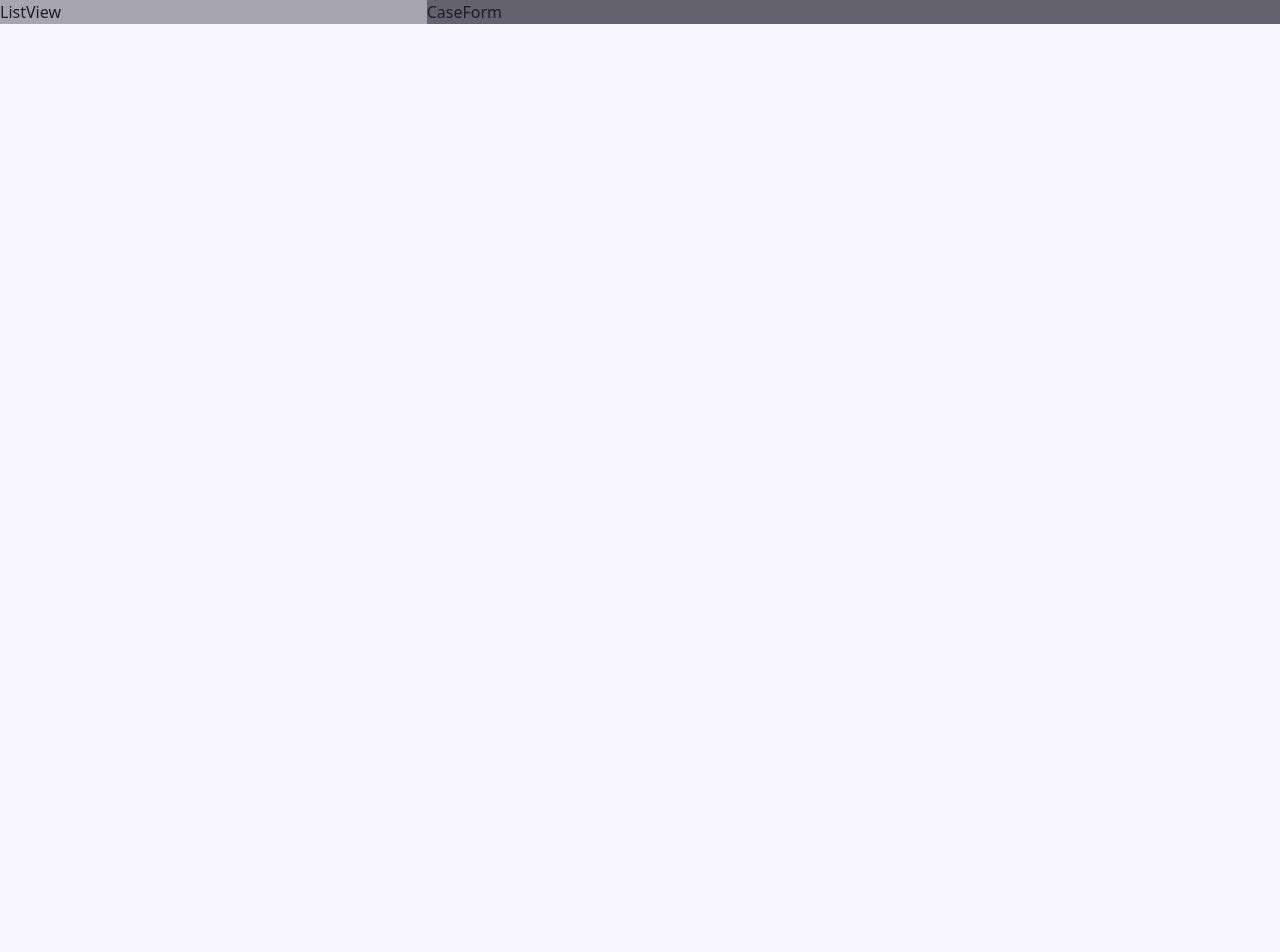
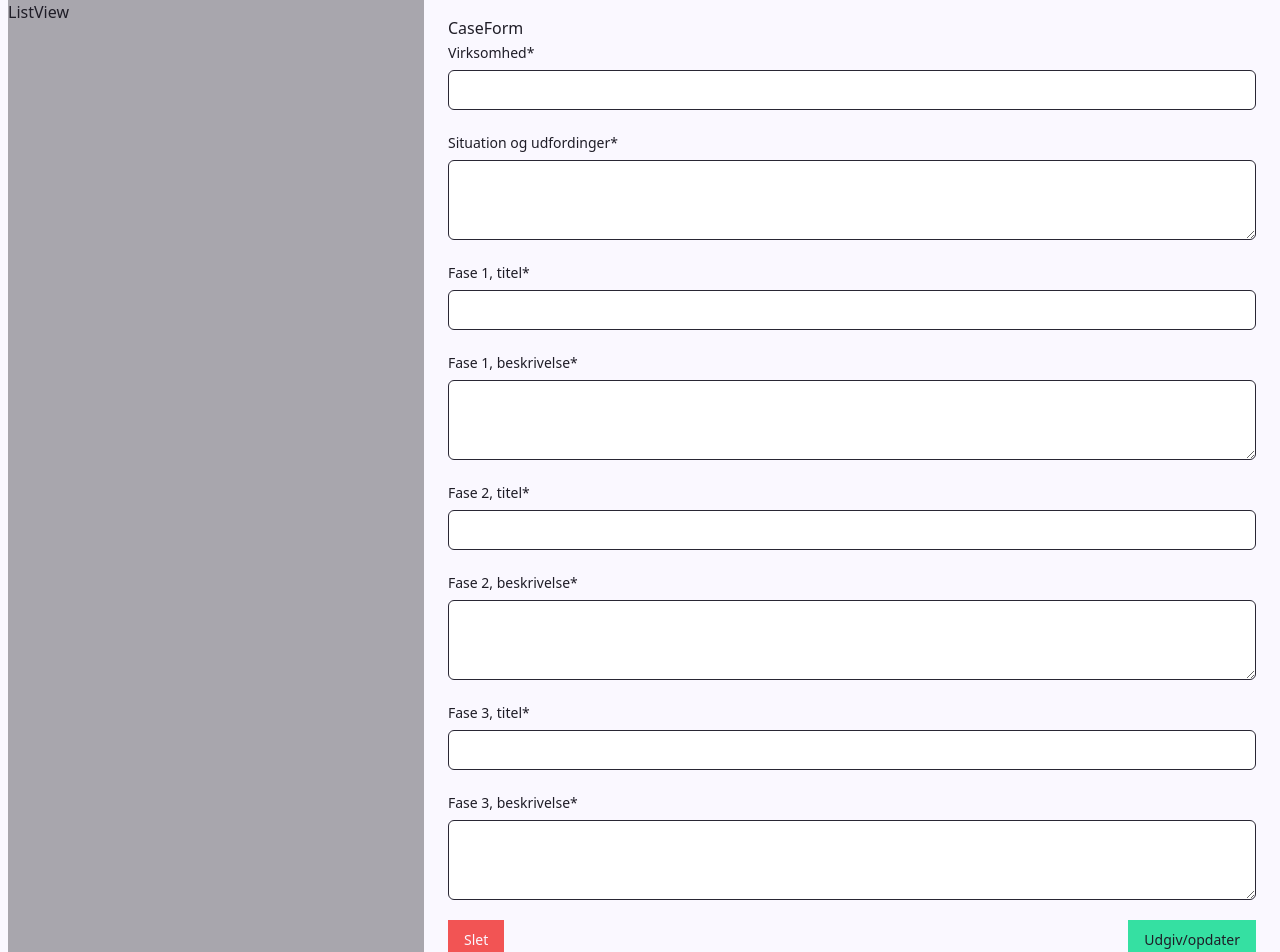
Before and after one commit to emma510t/ib-interface, a Next.js app: page / in a window 1280 px wide. Shown: the top 952 px of the page. Before the commit the page ends 800 px from the top, so only its background shows below. Built offline with nearby package versions, Linux system fonts and the light colour scheme.

Commit message:
contactform

```diff
--- a/src/app/page.js
+++ b/src/app/page.js
@@ -4,9 +4,9 @@ import ListView from "@/components/views/ListView";
 export default function Home() {
   return (
     <main className="flex min-h-screen flex-col">
-      <div className="grid grid-cols-3">
-        <ListView></ListView>
-        <CaseForm className="col-span-2"></CaseForm>
+      <div className="grid grid-cols-3 max-w-[1280px] mx-auto gap-2 px-2">
+        <ListView className="col-span-1 max-w-full w-screen"></ListView>
+        <CaseForm className="col-span-2 max-w-full w-screen"></CaseForm>
       </div>
     </main>
   );
--- a/src/components/ui/button.jsx
+++ b/src/components/ui/button.jsx
@@ -1,21 +1,18 @@
-import * as React from "react"
-import { Slot } from "@radix-ui/react-slot"
+import * as React from "react";
+import { Slot } from "@radix-ui/react-slot";
 import { cva } from "class-variance-authority";
 
-import { cn } from "@/lib/utils"
+import { cn } from "@/lib/utils";
 
 const buttonVariants = cva(
-  "inline-flex items-center justify-center whitespace-nowrap rounded-md text-sm font-medium ring-offset-background transition-colors focus-visible:outline-none focus-visible:ring-2 focus-visible:ring-ring focus-visible:ring-offset-2 disabled:pointer-events-none disabled:opacity-50",
+  "inline-flex items-center justify-center whitespace-nowrap text-sm font-medium ring-offset-background transition-colors focus-visible:outline-none focus-visible:ring-2 focus-visible:ring-ring focus-visible:ring-offset-2 disabled:pointer-events-none disabled:opacity-50",
   {
     variants: {
       variant: {
-        default: "bg-primary text-primary-foreground hover:bg-primary/90",
-        destructive:
-          "bg-destructive text-destructive-foreground hover:bg-destructive/90",
-        outline:
-          "border border-input bg-background hover:bg-accent hover:text-accent-foreground",
-        secondary:
-          "bg-secondary text-secondary-foreground hover:bg-secondary/80",
+        default: "bg-ibgreen-400 text-ibsilver-600 hover:bg-ibgreen-200 group",
+        destructive: "bg-ibred-400 text-ibsilver-100 hover:bg-ibred-400/70",
+        outline: "border border-input bg-background hover:bg-accent hover:text-accent-foreground",
+        secondary: "bg-secondary text-secondary-foreground hover:bg-secondary/80",
         ghost: "hover:bg-accent hover:text-accent-foreground",
         link: "text-primary underline-offset-4 hover:underline",
       },
@@ -31,17 +28,12 @@ const buttonVariants = cva(
       size: "default",
     },
   }
-)
+);
 
 const Button = React.forwardRef(({ className, variant, size, asChild = false, ...props }, ref) => {
-  const Comp = asChild ? Slot : "button"
-  return (
-    (<Comp
-      className={cn(buttonVariants({ variant, size, className }))}
-      ref={ref}
-      {...props} />)
-  );
-})
-Button.displayName = "Button"
+  const Comp = asChild ? Slot : "button";
+  return <Comp className={cn(buttonVariants({ variant, size, className }))} ref={ref} {...props} />;
+});
+Button.displayName = "Button";
 
-export { Button, buttonVariants }
+export { Button, buttonVariants };
--- /dev/null
+++ b/src/components/ui/formError.jsx
@@ -0,0 +1,10 @@
+import Image from "next/image";
+
+export default function FormError({ children }) {
+  return (
+    <p className="max-w-60 flex text-xs items-center gap-1 text-ibred-400 mt-2" role="alert">
+      <Image src="/img/svg-icons/warning.svg" width={20} height={20} alt="advarsels symbol" />
+      {children}
+    </p>
+  );
+}
--- /dev/null
+++ b/src/components/ui/textarea.jsx
@@ -0,0 +1,18 @@
+import * as React from "react"
+
+import { cn } from "@/lib/utils"
+
+const Textarea = React.forwardRef(({ className, ...props }, ref) => {
+  return (
+    (<textarea
+      className={cn(
+        "flex min-h-[80px] w-full rounded-md border border-input bg-background px-3 py-2 text-sm ring-offset-background placeholder:text-muted-foreground focus-visible:outline-none focus-visible:ring-2 focus-visible:ring-ring focus-visible:ring-offset-2 disabled:cursor-not-allowed disabled:opacity-50",
+        className
+      )}
+      ref={ref}
+      {...props} />)
+  );
+})
+Textarea.displayName = "Textarea"
+
+export { Textarea }
--- a/src/components/views/CaseForm.jsx
+++ b/src/components/views/CaseForm.jsx
@@ -1,9 +1,112 @@
-import React from "react";
+"use client";
+
+import { Button } from "../ui/button";
+import { Form } from "../ui/form";
+import FormError from "../ui/formError";
+import { Input } from "../ui/input";
+import { Label } from "../ui/label";
+import { Textarea } from "../ui/textarea";
+import { useForm } from "react-hook-form";
 
 export default function CaseForm({ className }) {
+  const {
+    register,
+    control,
+    handleSubmit,
+    formState: { errors },
+  } = useForm();
+
   return (
-    <section className={`bg-ibsilver-400 ${className}`}>
+    <section className={`p-4 ${className}`}>
       <h2>CaseForm</h2>
+      <Form>
+        <form action="" className="flex flex-col gap-5">
+          <div className="w-full">
+            <Label htmlFor="virksomhed">Virksomhed*</Label>
+            <Input
+              id="virksomhed"
+              {...register("virksomhed", { required: true })}
+              aria-invalid={errors.virksomhed ? "true" : "false"}
+              className={`mt-1.5 ${errors.virksomhed ? "border-ibred-400 border-2" : "border-ibsilver-500"}`}
+            />
+            {errors.virksomhed?.type === "required" && <FormError>Indtast virksomhedens navn</FormError>}
+          </div>
+          <div className="w-full">
+            <Label htmlFor="situation">Situation og udfordinger*</Label>
+            <Textarea
+              id="situation"
+              {...register("situation", { required: true })}
+              aria-invalid={errors.situation ? "true" : "false"}
+              className={`mt-1.5 ${errors.situation ? "border-ibred-400 border-2" : "border-ibsilver-500"}`}
+            />
+            {errors.situation?.type === "required" && <FormError>Beskriv situation og udfordringer</FormError>}
+          </div>
+          <div className="w-full">
+            <Label htmlFor="titel1">Fase 1, titel*</Label>
+            <Input
+              id="titel1"
+              {...register("titel1", { required: true })}
+              aria-invalid={errors.titel1 ? "true" : "false"}
+              className={`mt-1.5 ${errors.titel1 ? "border-ibred-400 border-2" : "border-ibsilver-500"}`}
+            />
+            {errors.titel1?.type === "required" && <FormError>Indtast titel til fase 1</FormError>}
+          </div>
+          <div className="w-full">
+            <Label htmlFor="desc1">Fase 1, beskrivelse*</Label>
+            <Textarea
+              id="desc1"
+              {...register("desc1", { required: true })}
+              aria-invalid={errors.desc1 ? "true" : "false"}
+              className={`mt-1.5 ${errors.desc1 ? "border-ibred-400 border-2" : "border-ibsilver-500"}`}
+            />
+            {errors.desc1?.type === "required" && <FormError>Beskriv fase 1</FormError>}
+          </div>
+          <div className="w-full">
+            <Label htmlFor="titel2">Fase 2, titel*</Label>
+            <Input
+              id="titel2"
+              {...register("titel2", { required: true })}
+              aria-invalid={errors.titel2 ? "true" : "false"}
+              className={`mt-1.5 ${errors.titel2 ? "border-ibred-400 border-2" : "border-ibsilver-500"}`}
+            />
+            {errors.titel2?.type === "required" && <FormError>Indtast titel til fase 2</FormError>}
+          </div>
+          <div className="w-full">
+            <Label htmlFor="desc2">Fase 2, beskrivelse*</Label>
+            <Textarea
+              id="desc2"
+              {...register("desc2", { required: true })}
+              aria-invalid={errors.desc2 ? "true" : "false"}
+              className={`mt-1.5 ${errors.desc2 ? "border-ibred-400 border-2" : "border-ibsilver-500"}`}
+            />
+            {errors.desc2?.type === "required" && <FormError>Beskriv fase 2</FormError>}
+          </div>
+          <div className="w-full">
+            <Label htmlFor="titel3">Fase 3, titel*</Label>
+            <Input
+              id="titel3"
+              {...register("titel3", { required: true })}
+              aria-invalid={errors.titel3 ? "true" : "false"}
+              className={`mt-1.5 ${errors.titel3 ? "border-ibred-400 border-2" : "border-ibsilver-500"}`}
+            />
+            {errors.titel3?.type === "required" && <FormError>Indtast titel til fase 3</FormError>}
+          </div>
+          <div className="w-full">
+            <Label htmlFor="desc3">Fase 3, beskrivelse*</Label>
+            <Textarea
+              id="desc3"
+              {...register("desc3", { required: true })}
+              aria-invalid={errors.desc3 ? "true" : "false"}
+              className={`mt-1.5 ${errors.desc3 ? "border-ibred-400 border-2" : "border-ibsilver-500"}`}
+            />
+            {errors.desc3?.type === "required" && <FormError>Beskriv fase 3</FormError>}
+          </div>
+          <div className="flex justify-between">
+            <Button variant="destructive">Slet</Button>
+            <Button>Udgiv/opdater</Button>
+          </div>
+        </form>
+      </Form>
     </section>
   );
 }
```
